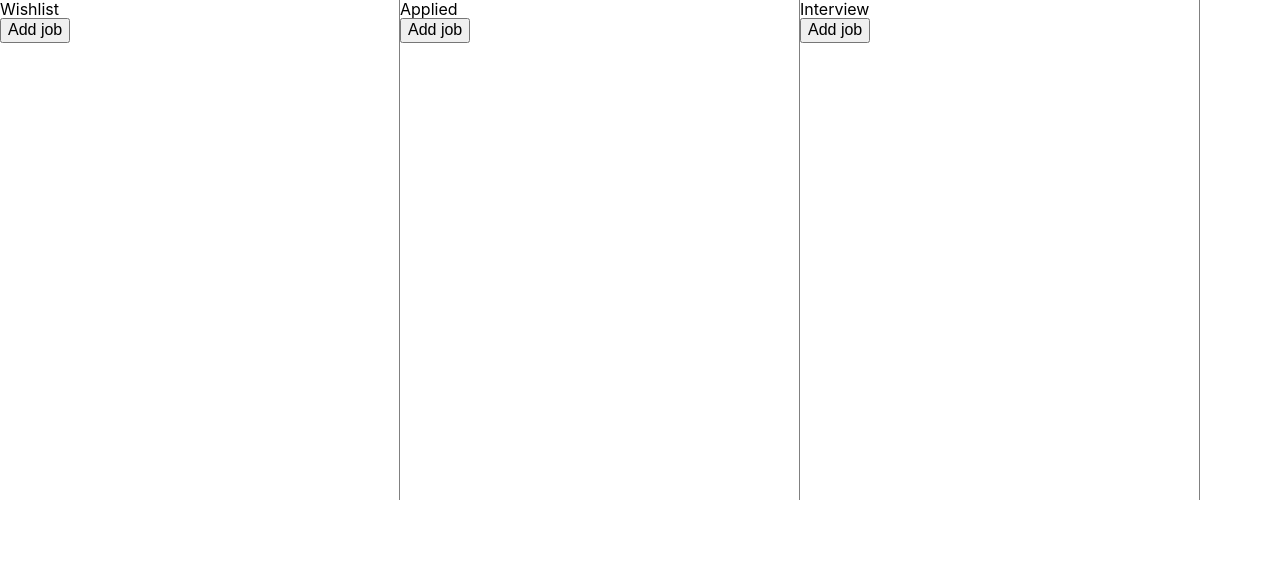
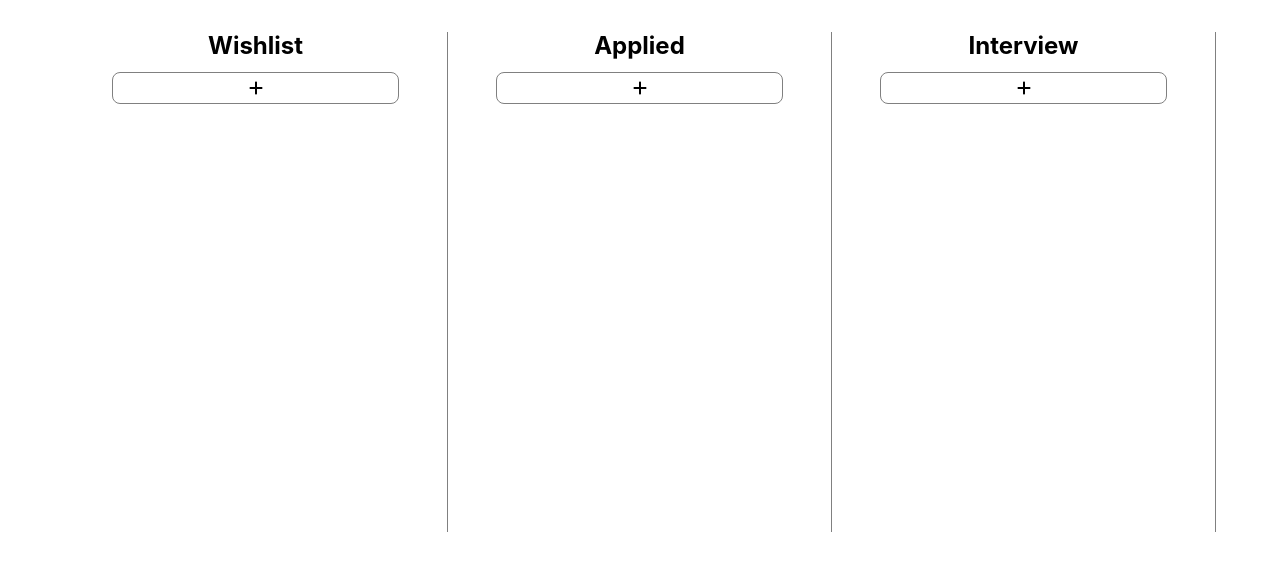
Before and after one commit to itsninam/hunt, a React (Create React App) app: page / in a window 1280 px wide. Shown: the top 570 px of the page. Built offline with nearby package versions, Linux system fonts and the light colour scheme.

Commit message:
form styling

```diff
--- a/src/App.js
+++ b/src/App.js
@@ -68,7 +68,7 @@ const App = () => {
   }
 
   return (
-    <div className="App">
+    <div className="wrapper">
       <DashBoard
         setShowForm={setShowForm}
         jobs={jobs}
--- a/src/App.scss
+++ b/src/App.scss
@@ -2,3 +2,4 @@
 @import "./styles/baseStyles.scss";
 @import "./styles/card";
 @import "./styles/dashboard";
+@import "./styles/form";
--- a/src/Components/Card.js
+++ b/src/Components/Card.js
@@ -4,7 +4,7 @@ import { FontAwesomeIcon } from "@fortawesome/react-fontawesome";
 import { faTrashCan } from "@fortawesome/free-regular-svg-icons";
 
 const Card = ({ job, removeJob }) => {
-  const { id, image, companyName, jobTitle } = job;
+  const { image, companyName, jobTitle } = job;
   const [isShown, setIsShown] = useState(false);
 
   return (
--- a/src/Components/Dashboard.js
+++ b/src/Components/Dashboard.js
@@ -1,4 +1,7 @@
 import Card from "./Card";
+
+import { FontAwesomeIcon } from "@fortawesome/react-fontawesome";
+import { faPlus } from "@fortawesome/free-solid-svg-icons";
 
 const DashBoard = ({ setShowForm, jobs, removeJob, setCategory }) => {
   const handleForm = (event) => {
@@ -8,9 +11,13 @@ const DashBoard = ({ setShowForm, jobs, removeJob, setCategory }) => {
   return (
     <div className="dashboard-container">
       <div className="column">
-        <p>Wishlist</p>
-        <button onClick={(event) => handleForm(event)} id="wishlist">
-          Add job
+        <h2 className="column-header">Wishlist</h2>
+        <button
+          onClick={(event) => handleForm(event)}
+          id="wishlist"
+          className="add-job-btn"
+        >
+          <FontAwesomeIcon icon={faPlus} />
         </button>
 
         {jobs.wishlist.map((job) => {
@@ -18,18 +25,26 @@ const DashBoard = ({ setShowForm, jobs, removeJob, setCategory }) => {
         })}
       </div>
       <div className="column">
-        <p>Applied</p>
-        <button onClick={(event) => handleForm(event)} id="applied">
-          Add job
+        <h2 className="column-header">Applied</h2>
+        <button
+          onClick={(event) => handleForm(event)}
+          id="applied"
+          className="add-job-btn"
+        >
+          <FontAwesomeIcon icon={faPlus} />
         </button>
         {jobs.applied.map((job) => {
           return <Card job={job} key={job.id} removeJob={removeJob} />;
         })}
       </div>
       <div className="column">
-        <p>Interview</p>
-        <button onClick={(event) => handleForm(event)} id="interview">
-          Add job
+        <h2 className="column-header">Interview</h2>
+        <button
+          onClick={(event) => handleForm(event)}
+          id="interview"
+          className="add-job-btn"
+        >
+          <FontAwesomeIcon icon={faPlus} />
         </button>
         {jobs.interview.map((job) => {
           return <Card job={job} key={job.id} removeJob={removeJob} />;
--- a/src/Components/Form.js
+++ b/src/Components/Form.js
@@ -89,11 +89,11 @@ const Form = ({ setShowForm, jobs, setJobs, category }) => {
   };
 
   return (
-    <>
-      <form onSubmit={handleSubmit}>
-        <button type="button" onClick={() => setShowForm(false)}>
-          Close
-        </button>
+    <div className="form-container">
+      <form onSubmit={handleSubmit} className="form">
+        <h2 className="form-header">Add Job</h2>
+
+        <div className="form-content">
           <label htmlFor="company">Company</label>
           <input
             type="text"
@@ -109,10 +109,17 @@ const Form = ({ setShowForm, jobs, setJobs, category }) => {
             value={inputJob}
             onChange={(event) => setInputJob(event.target.value)}
           />
+
+          <div className="button-container">
+            <button type="button" onClick={() => setShowForm(false)}>
+              Discard
+            </button>
             <button type="submit">Submit</button>
+          </div>
+        </div>
       </form>
       <p>{errorMessage}</p>
-    </>
+    </div>
   );
 };
 
--- a/src/styles/baseStyles.scss
+++ b/src/styles/_baseStyles.scss
@@ -14,3 +14,9 @@ img {
   display: block;
   height: auto;
 }
+
+.wrapper {
+  width: 90%;
+  margin: 0 auto;
+  padding: 32px 0;
+}
--- a/src/styles/_card.scss
+++ b/src/styles/_card.scss
@@ -8,7 +8,7 @@
 
   display: flex;
   gap: 12px;
-  margin-bottom: 8px;
+  margin: 8px auto 8px auto;
 
   .company-logo {
     height: 24px;
--- a/src/styles/_dashboard.scss
+++ b/src/styles/_dashboard.scss
@@ -5,5 +5,24 @@
     width: 400px;
     border-right: 1px solid grey;
     height: 500px;
+
+    .column-header {
+      text-align: center;
+      margin-bottom: 12px;
+    }
+
+    .add-job-btn {
+      margin: auto;
+      display: block;
+      width: 75%;
+      border: 1px solid grey;
+      height: 32px;
+      border-radius: 8px;
+      display: flex;
+      justify-content: center;
+      align-items: center;
+      background: none;
+      cursor: pointer;
+    }
   }
 }
--- /dev/null
+++ b/src/styles/_form.scss
@@ -0,0 +1,59 @@
+.form-container {
+  background-color: rgb(0, 0, 255, 0.5);
+  height: 100vh;
+  width: 100%;
+  position: absolute;
+  top: 0;
+  right: 0;
+  display: flex;
+  justify-content: center;
+  align-items: center;
+  z-index: 1;
+
+  .form {
+    height: 400px;
+    width: 400px;
+    background: white;
+    border-radius: 8px;
+    z-index: 10;
+    position: relative;
+  }
+
+  .form-header {
+    padding: 8px;
+    border-bottom: 1px solid grey;
+    text-align: center;
+    color: grey;
+  }
+
+  .form-content {
+    padding: 16px;
+    height: 100%;
+  }
+
+  label {
+    display: block;
+    margin-bottom: 8px;
+    font-weight: bolder;
+  }
+
+  input {
+    width: 100%;
+    height: 42px;
+    border-radius: 4px;
+    margin-bottom: 8px;
+    border: 1px solid grey;
+    padding: 0 16px;
+  }
+
+  .button-container {
+    bottom: 16px;
+    right: 16px;
+    position: absolute;
+  }
+
+  button {
+    margin-left: 8px;
+  }
+
+}
```
Lines whose indentation alone changed are shown as unchanged.
